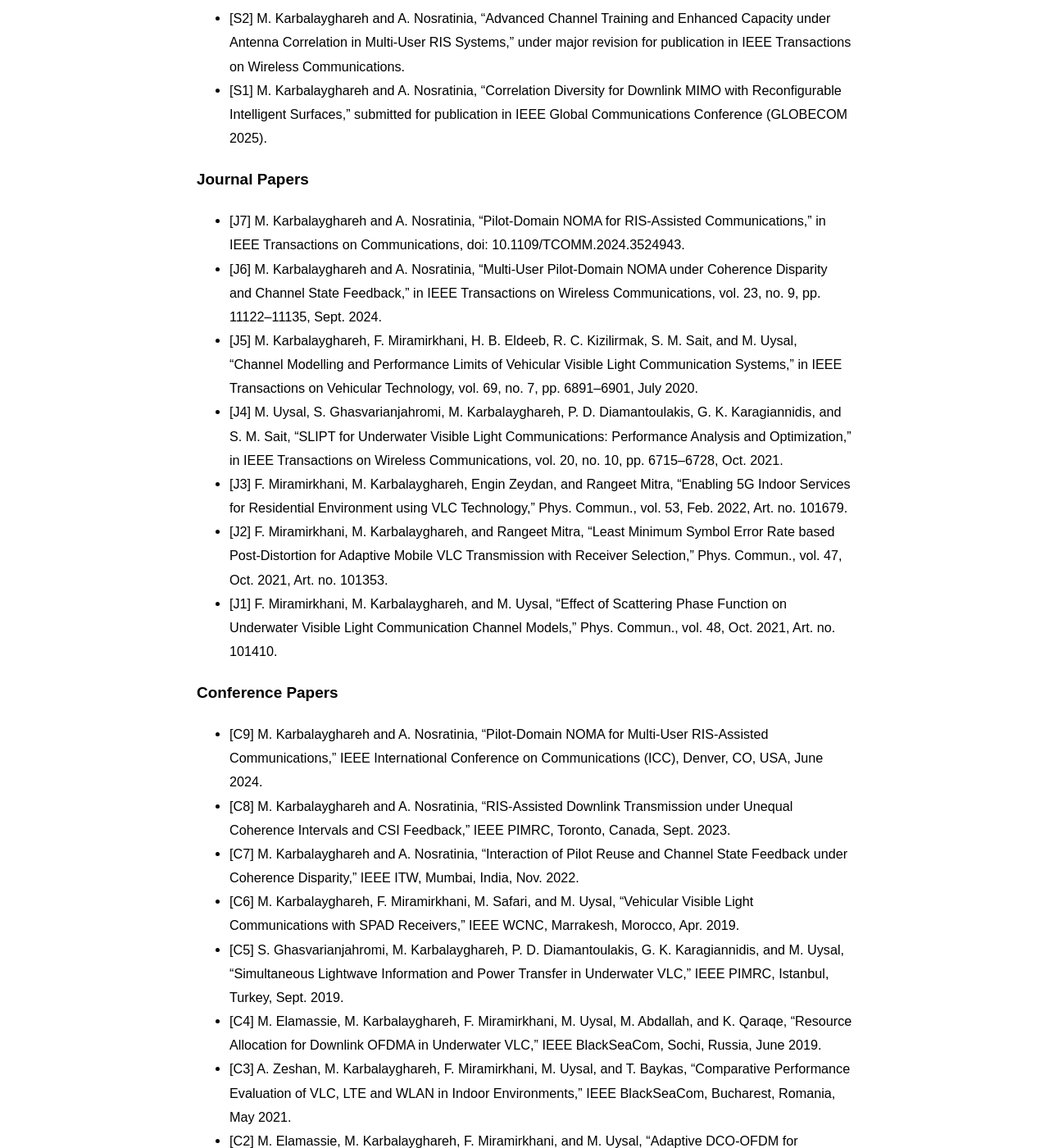
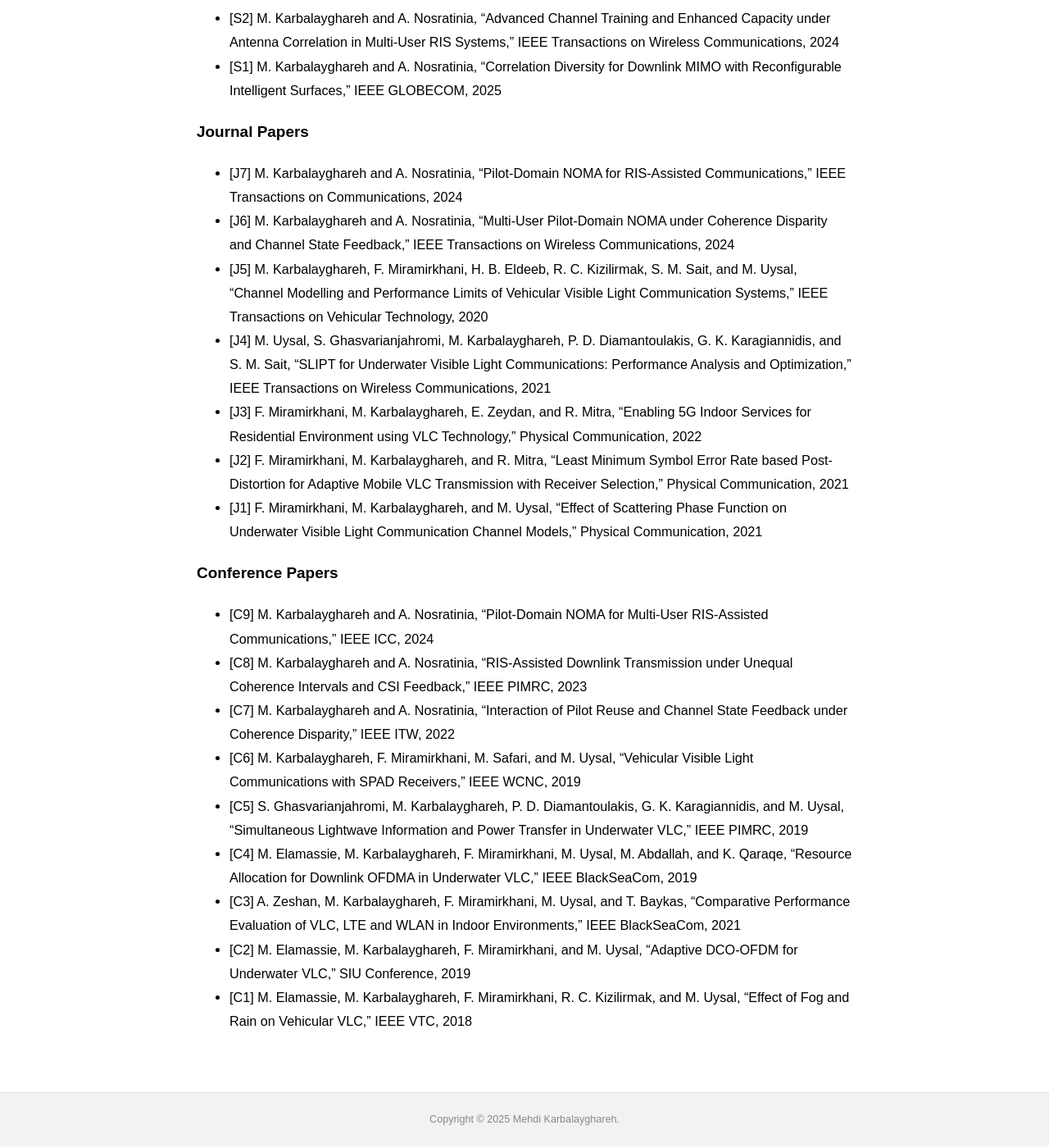
Before and after one commit to mkarbalaygh/mkarbalaygh.github.io, a Jekyll site: the page built from _pages/publications.md, in a window 1280 px wide and 1400 px high, scrolled down 301 px. Shown: the whole window at 82% size. Built offline with Jekyll 4.4.1, drawn with Linux system fonts in a browser that asks for light colours; some web fonts are replaced; some of the changed text lies outside the part shown.

Commit message:
Update publications.md

```diff
--- a/_pages/publications.md
+++ b/_pages/publications.md
@@ -15,32 +15,32 @@ permalink: /publications/
 
   <h3>Submitted Papers</h3>
   <ul>
-    <li>[S2] M. Karbalayghareh and A. Nosratinia, “Advanced Channel Training and Enhanced Capacity under Antenna Correlation in Multi-User RIS Systems,” under major revision for publication in IEEE Transactions on Wireless Communications.</li>
-    <li>[S1] M. Karbalayghareh and A. Nosratinia, “Correlation Diversity for Downlink MIMO with Reconfigurable Intelligent Surfaces,” submitted for publication in IEEE Global Communications Conference (GLOBECOM 2025).</li>
+    <li>[S2] M. Karbalayghareh and A. Nosratinia, “Advanced Channel Training and Enhanced Capacity under Antenna Correlation in Multi-User RIS Systems,” IEEE Transactions on Wireless Communications, 2024</li>
+    <li>[S1] M. Karbalayghareh and A. Nosratinia, “Correlation Diversity for Downlink MIMO with Reconfigurable Intelligent Surfaces,” IEEE GLOBECOM, 2025</li>
   </ul>
 
   <h3>Journal Papers</h3>
   <ul>
-    <li>[J7] M. Karbalayghareh and A. Nosratinia, “Pilot-Domain NOMA for RIS-Assisted Communications,” in IEEE Transactions on Communications, doi: 10.1109/TCOMM.2024.3524943.</li>
-    <li>[J6] M. Karbalayghareh and A. Nosratinia, “Multi-User Pilot-Domain NOMA under Coherence Disparity and Channel State Feedback,” in IEEE Transactions on Wireless Communications, vol. 23, no. 9, pp. 11122–11135, Sept. 2024.</li>
-    <li>[J5] M. Karbalayghareh, F. Miramirkhani, H. B. Eldeeb, R. C. Kizilirmak, S. M. Sait, and M. Uysal, “Channel Modelling and Performance Limits of Vehicular Visible Light Communication Systems,” in IEEE Transactions on Vehicular Technology, vol. 69, no. 7, pp. 6891–6901, July 2020.</li>
-    <li>[J4] M. Uysal, S. Ghasvarianjahromi, M. Karbalayghareh, P. D. Diamantoulakis, G. K. Karagiannidis, and S. M. Sait, “SLIPT for Underwater Visible Light Communications: Performance Analysis and Optimization,” in IEEE Transactions on Wireless Communications, vol. 20, no. 10, pp. 6715–6728, Oct. 2021.</li>
-    <li>[J3] F. Miramirkhani, M. Karbalayghareh, Engin Zeydan, and Rangeet Mitra, “Enabling 5G Indoor Services for Residential Environment using VLC Technology,” Phys. Commun., vol. 53, Feb. 2022, Art. no. 101679.</li>
-    <li>[J2] F. Miramirkhani, M. Karbalayghareh, and Rangeet Mitra, “Least Minimum Symbol Error Rate based Post-Distortion for Adaptive Mobile VLC Transmission with Receiver Selection,” Phys. Commun., vol. 47, Oct. 2021, Art. no. 101353.</li>
-    <li>[J1] F. Miramirkhani, M. Karbalayghareh, and M. Uysal, “Effect of Scattering Phase Function on Underwater Visible Light Communication Channel Models,” Phys. Commun., vol. 48, Oct. 2021, Art. no. 101410.</li>
+    <li>[J7] M. Karbalayghareh and A. Nosratinia, “Pilot-Domain NOMA for RIS-Assisted Communications,” IEEE Transactions on Communications, 2024</li>
+    <li>[J6] M. Karbalayghareh and A. Nosratinia, “Multi-User Pilot-Domain NOMA under Coherence Disparity and Channel State Feedback,” IEEE Transactions on Wireless Communications, 2024</li>
+    <li>[J5] M. Karbalayghareh, F. Miramirkhani, H. B. Eldeeb, R. C. Kizilirmak, S. M. Sait, and M. Uysal, “Channel Modelling and Performance Limits of Vehicular Visible Light Communication Systems,” IEEE Transactions on Vehicular Technology, 2020</li>
+    <li>[J4] M. Uysal, S. Ghasvarianjahromi, M. Karbalayghareh, P. D. Diamantoulakis, G. K. Karagiannidis, and S. M. Sait, “SLIPT for Underwater Visible Light Communications: Performance Analysis and Optimization,” IEEE Transactions on Wireless Communications, 2021</li>
+    <li>[J3] F. Miramirkhani, M. Karbalayghareh, E. Zeydan, and R. Mitra, “Enabling 5G Indoor Services for Residential Environment using VLC Technology,” Physical Communication, 2022</li>
+    <li>[J2] F. Miramirkhani, M. Karbalayghareh, and R. Mitra, “Least Minimum Symbol Error Rate based Post-Distortion for Adaptive Mobile VLC Transmission with Receiver Selection,” Physical Communication, 2021</li>
+    <li>[J1] F. Miramirkhani, M. Karbalayghareh, and M. Uysal, “Effect of Scattering Phase Function on Underwater Visible Light Communication Channel Models,” Physical Communication, 2021</li>
   </ul>
 
   <h3>Conference Papers</h3>
   <ul>
-    <li>[C9] M. Karbalayghareh and A. Nosratinia, “Pilot-Domain NOMA for Multi-User RIS-Assisted Communications,” IEEE International Conference on Communications (ICC), Denver, CO, USA, June 2024.</li>
-    <li>[C8] M. Karbalayghareh and A. Nosratinia, “RIS-Assisted Downlink Transmission under Unequal Coherence Intervals and CSI Feedback,” IEEE PIMRC, Toronto, Canada, Sept. 2023.</li>
-    <li>[C7] M. Karbalayghareh and A. Nosratinia, “Interaction of Pilot Reuse and Channel State Feedback under Coherence Disparity,” IEEE ITW, Mumbai, India, Nov. 2022.</li>
-    <li>[C6] M. Karbalayghareh, F. Miramirkhani, M. Safari, and M. Uysal, “Vehicular Visible Light Communications with SPAD Receivers,” IEEE WCNC, Marrakesh, Morocco, Apr. 2019.</li>
-    <li>[C5] S. Ghasvarianjahromi, M. Karbalayghareh, P. D. Diamantoulakis, G. K. Karagiannidis, and M. Uysal, “Simultaneous Lightwave Information and Power Transfer in Underwater VLC,” IEEE PIMRC, Istanbul, Turkey, Sept. 2019.</li>
-    <li>[C4] M. Elamassie, M. Karbalayghareh, F. Miramirkhani, M. Uysal, M. Abdallah, and K. Qaraqe, “Resource Allocation for Downlink OFDMA in Underwater VLC,” IEEE BlackSeaCom, Sochi, Russia, June 2019.</li>
-    <li>[C3] A. Zeshan, M. Karbalayghareh, F. Miramirkhani, M. Uysal, and T. Baykas, “Comparative Performance Evaluation of VLC, LTE and WLAN in Indoor Environments,” IEEE BlackSeaCom, Bucharest, Romania, May 2021.</li>
-    <li>[C2] M. Elamassie, M. Karbalayghareh, F. Miramirkhani, and M. Uysal, “Adaptive DCO-OFDM for Underwater VLC,” SIU Conference, Gebze, Turkey, Apr. 2019.</li>
-    <li>[C1] M. Elamassie, M. Karbalayghareh, F. Miramirkhani, R. C. Kizilirmak, and M. Uysal, “Effect of Fog and Rain on Vehicular VLC,” IEEE VTC, Porto, Portugal, June 2018.</li>
+    <li>[C9] M. Karbalayghareh and A. Nosratinia, “Pilot-Domain NOMA for Multi-User RIS-Assisted Communications,” IEEE ICC, 2024</li>
+    <li>[C8] M. Karbalayghareh and A. Nosratinia, “RIS-Assisted Downlink Transmission under Unequal Coherence Intervals and CSI Feedback,” IEEE PIMRC, 2023</li>
+    <li>[C7] M. Karbalayghareh and A. Nosratinia, “Interaction of Pilot Reuse and Channel State Feedback under Coherence Disparity,” IEEE ITW, 2022</li>
+    <li>[C6] M. Karbalayghareh, F. Miramirkhani, M. Safari, and M. Uysal, “Vehicular Visible Light Communications with SPAD Receivers,” IEEE WCNC, 2019</li>
+    <li>[C5] S. Ghasvarianjahromi, M. Karbalayghareh, P. D. Diamantoulakis, G. K. Karagiannidis, and M. Uysal, “Simultaneous Lightwave Information and Power Transfer in Underwater VLC,” IEEE PIMRC, 2019</li>
+    <li>[C4] M. Elamassie, M. Karbalayghareh, F. Miramirkhani, M. Uysal, M. Abdallah, and K. Qaraqe, “Resource Allocation for Downlink OFDMA in Underwater VLC,” IEEE BlackSeaCom, 2019</li>
+    <li>[C3] A. Zeshan, M. Karbalayghareh, F. Miramirkhani, M. Uysal, and T. Baykas, “Comparative Performance Evaluation of VLC, LTE and WLAN in Indoor Environments,” IEEE BlackSeaCom, 2021</li>
+    <li>[C2] M. Elamassie, M. Karbalayghareh, F. Miramirkhani, and M. Uysal, “Adaptive DCO-OFDM for Underwater VLC,” SIU Conference, 2019</li>
+    <li>[C1] M. Elamassie, M. Karbalayghareh, F. Miramirkhani, R. C. Kizilirmak, and M. Uysal, “Effect of Fog and Rain on Vehicular VLC,” IEEE VTC, 2018</li>
   </ul>
 
 </div>
```
